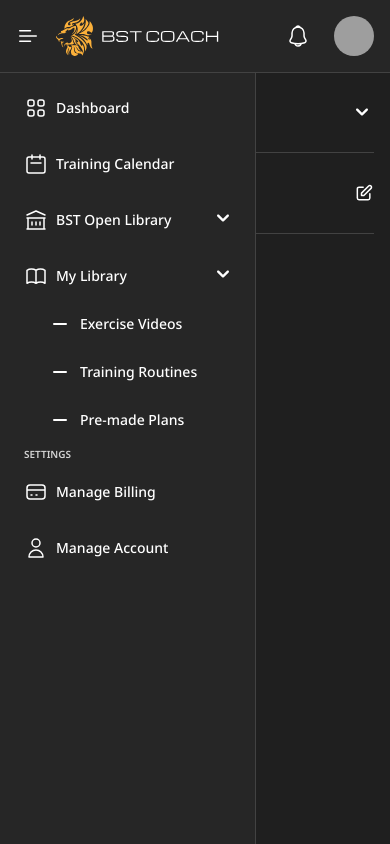
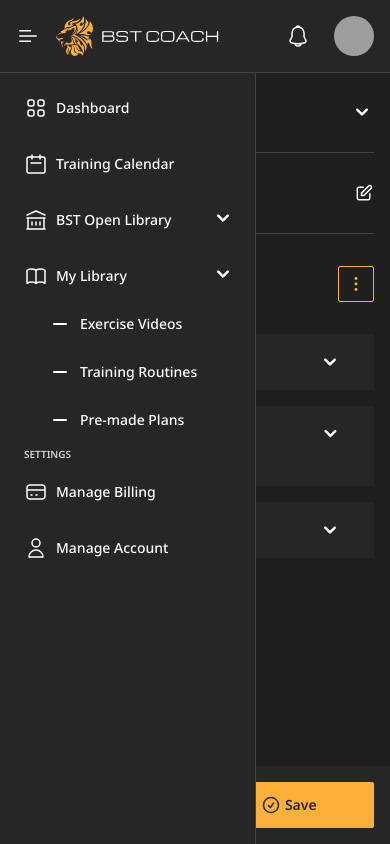
Before and after one commit to rajdevkar/bst-components, a Vue app: page / in a window 390 px wide. Built offline with nearby package versions, Linux system fonts and the light colour scheme; grey boxes are pictures that could not be loaded.

Commit message:
Accordion WIP

```diff
--- a/src/App.vue
+++ b/src/App.vue
@@ -38,7 +38,8 @@
             leave-from-class="transform scale-100 opacity-100"
             leave-to-class="transform scale-95 opacity-0"
         >
-          <div v-if="show === 'groups'" class="absolute top-40 md:top-20 inset-x-0 flex justify-center" @click.self="show = ''">
+          <div v-if="show === 'groups'" class="absolute top-40 md:top-20 inset-x-0 flex justify-center"
+               @click.self="show = ''">
             <!-- END SECTION -->
 
             <GroupSelector/>
@@ -57,7 +58,8 @@
             leave-from-class="transform scale-100 opacity-100"
             leave-to-class="transform scale-95 opacity-0"
         >
-          <div v-if="show === 'calendar'" class="absolute top-40 md:top-20 inset-x-0 flex justify-center" @click.self="show = ''">
+          <div v-if="show === 'calendar'" class="absolute top-40 md:top-20 inset-x-0 flex justify-center"
+               @click.self="show = ''">
             <!-- END SECTION -->
 
             <Calendar/>
@@ -68,8 +70,93 @@
         <!-- END SECTION -->
       </div>
 
-      <div class="text-white">
-        TEST
+      <div class="flex items-center justify-between text-white w-full max-w-xl 2xl:max-w-2xl">
+        <span class="font-semibold">Create plan for 11 Sept 2022</span>
+
+        <div class="flex space-x-4 items-center">
+          <!-- Here no need to write/copy '!p-[7px] !space-x-0' just adjust them directly in classes -->
+          <Button :outline="true" class="!p-[7px] !space-x-0">
+            <template #icon>
+              <svg width="20px" height="20px">
+                <use xlink:href="/assets/svg/dots.svg#svg"></use>
+              </svg>
+            </template>
+          </Button>
+
+          <Button :outline="true" class="hidden md:flex">
+            <template #icon>
+              <svg width="20px" height="20px">
+                <use xlink:href="/assets/svg/share.svg#svg"></use>
+              </svg>
+            </template>
+            Share
+          </Button>
+
+          <Button class="hidden md:flex">
+            <template #icon>
+              <svg width="20px" height="20px">
+                <use xlink:href="/assets/svg/circle-tick.svg#svg"></use>
+              </svg>
+            </template>
+            Save
+          </Button>
+        </div>
+      </div>
+
+      <div class="flex flex-col space-y-4 w-full max-w-xl 2xl:max-w-2xl pb-20">
+        <Accordion label="WEIGHTS (DAY 1)">
+        </Accordion>
+
+        <Accordion label="Name title of the Plan/Workout">
+          <div class="flex flex-col space-y-8 items-center">
+            <input
+                class="w-full text-neutral-800 placeholder:text-gray-400 rounded-sm text-sm focus:outline-none px-4 py-2"
+                placeholder="Add Note/Subtitle"/>
+
+            <div class="flex items-center space-x-4">
+              <Button>
+                <template #icon>
+                  <svg width="20px" height="20px">
+                    <use xlink:href="/assets/svg/plus.svg#svg"></use>
+                  </svg>
+                </template>
+                Add Exercise
+              </Button>
+
+              <Button>
+                <template #icon>
+                  <svg width="20px" height="20px">
+                    <use xlink:href="/assets/svg/plus.svg#svg"></use>
+                  </svg>
+                </template>
+                Add Routine
+              </Button>
+            </div>
+          </div>
+        </Accordion>
+
+        <Accordion label="WEIGHT TONUS">
+        </Accordion>
+      </div>
+
+      <div class="md:hidden fixed bottom-0 inset-x-0 flex space-x-4 bg-neutral-800 p-4">
+        <Button :outline="true" :isLarge="true" class="w-full">
+          <template #icon>
+            <svg width="20px" height="20px">
+              <use xlink:href="/assets/svg/share.svg#svg"></use>
+            </svg>
+          </template>
+          Share
+        </Button>
+
+        <Button :isLarge="true" class="w-full">
+          <template #icon>
+            <svg width="20px" height="20px">
+              <use xlink:href="/assets/svg/circle-tick.svg#svg"></use>
+            </svg>
+          </template>
+          Save
+        </Button>
       </div>
     </div>
   </MainLayout>
@@ -80,6 +167,8 @@ import {ref} from "vue";
 import MainLayout from "./layouts/Main.vue";
 import GroupSelector from "./components/groupSelector/Index.vue";
 import Calendar from "./components/calendar/Index.vue";
+import Button from "./components/Button.vue";
+import Accordion from "./components/Accordion.vue";
 
 const show = ref('');
 </script>
--- /dev/null
+++ b/src/components/Accordion.vue
@@ -0,0 +1,28 @@
+<template>
+  <div class="flex flex-col">
+    <div @click="isOpen = !isOpen" class="flex justify-between bg-neutral-800 px-8 py-4 cursor-pointer" :class="{'bg-neutral-900': isOpen}">
+      <div class="flex items-center space-x-4 font-semibold">
+        <svg width="24px" height="24px">
+          <use xlink:href="/assets/svg/hamburger-menu.svg#svg"></use>
+        </svg>
+        <span>{{label}}</span>
+      </div>
+      <svg width="24px" height="24px" class="-rotate-90 transition-all duration-150 ease-in-out" :class="{'!rotate-90': isOpen}">
+        <use xlink:href="/assets/svg/chevron.svg#svg"></use>
+      </svg>
+    </div>
+    <div class="bg-neutral-800 px-8 pt-4 pb-8" :class="{'hidden': !isOpen}">
+      <slot />
+    </div>
+  </div>
+</template>
+
+<script setup>
+import {ref} from "vue";
+
+defineProps({
+  label: String
+})
+
+const isOpen = ref(false);
+</script>
--- a/src/components/Button.vue
+++ b/src/components/Button.vue
@@ -1,7 +1,8 @@
 <template>
   <button
       class="flex space-x-1 items-center justify-center text-sm font-semibold rounded-sm px-4"
-      :class="outline ? 'hover:bg-gold-550 border border-gold-550 text-gold-550 hover:text-neutral-800 py-[7px] transition-all duration-150 ease-in-out' : 'bg-gold-550 text-neutral-800 py-2'"
+      :class="outline ? 'hover:bg-gold-550 border border-gold-550 text-gold-550 hover:text-neutral-800 transition-all duration-150 ease-in-out' : 'bg-gold-550 text-neutral-800',
+              isLarge ? 'py-3' : outline ? 'py-[7px]' : 'py-2'"
   >
     <slot name="icon" />
     <span><slot /></span>
@@ -10,6 +11,7 @@
 
 <script setup>
 defineProps({
-  outline: Boolean
+  outline: Boolean, // for deciding to show background color or border color
+  isLarge: Boolean, // for deciding button padding
 })
 </script>
```
Also changed, not shown: public/assets/svg/hamburger-menu.svg (added).
